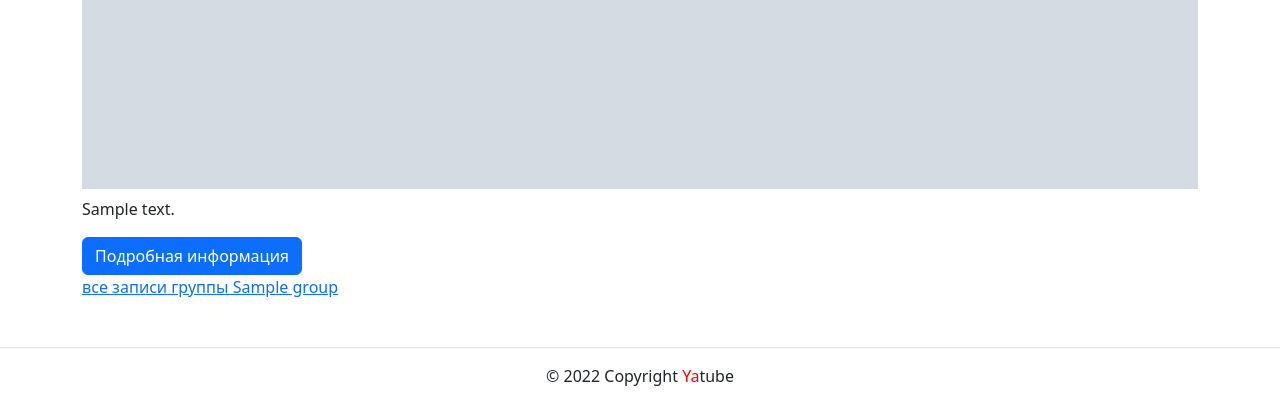
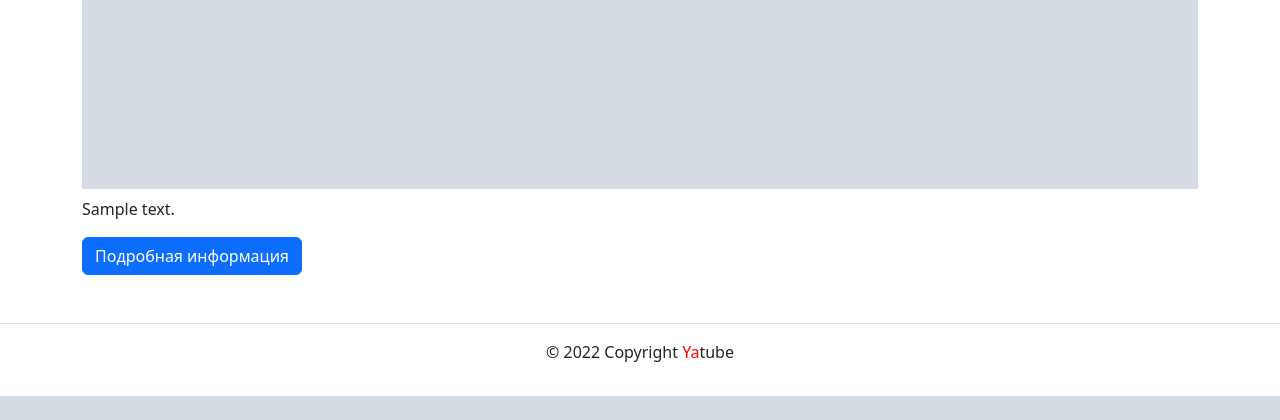
Before and after one commit to TheFluxx/hw05_final, a Django app: page /follow/ in a window 1280 px wide. Shown: the part 954-1374 px from the top of the page. After the commit the page ends 1350 px from the top, so only its background shows below. Run offline with Django 3.2, Linux system fonts and the light colour scheme; a user stored in the database is signed in; tables that the repository leaves empty hold one stand-in row (values such as "Sample post"); grey boxes marked "Sample" are stand-in pictures; some libraries are stand-ins or nearby versions.

Commit message:
final fix

```diff
--- a/yatube/templates/posts/follow.html
+++ b/yatube/templates/posts/follow.html
@@ -7,9 +7,6 @@
     <h1>Авторы</h1>
     {% for post in page_obj %}
       {% include 'includes/article.html' %}
-      {% if post.group %}
-        <a href="{% url 'posts:group_list' post.group.slug %}">все записи группы {{ post.group.title }}</a>
-      {% endif %}
       {% if not forloop.last %}<hr>{% endif %}
     {% endfor %}
   </div>
```
